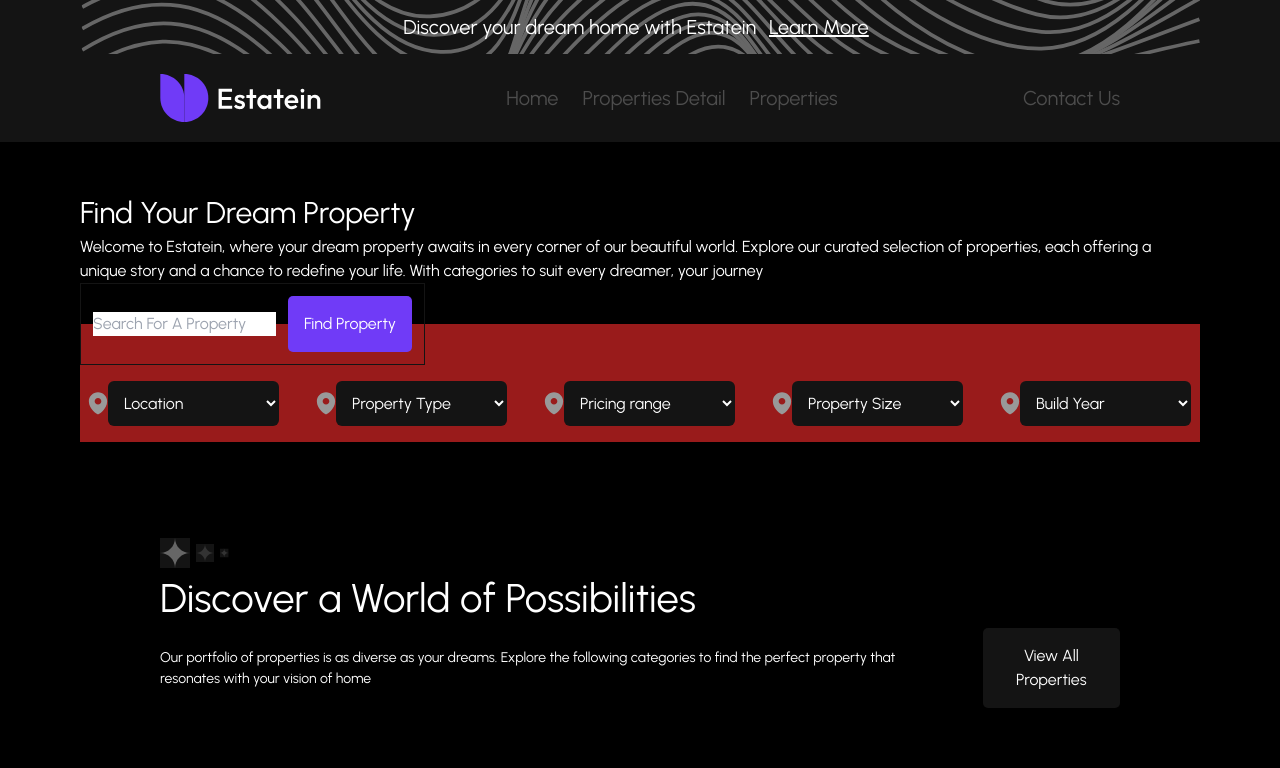
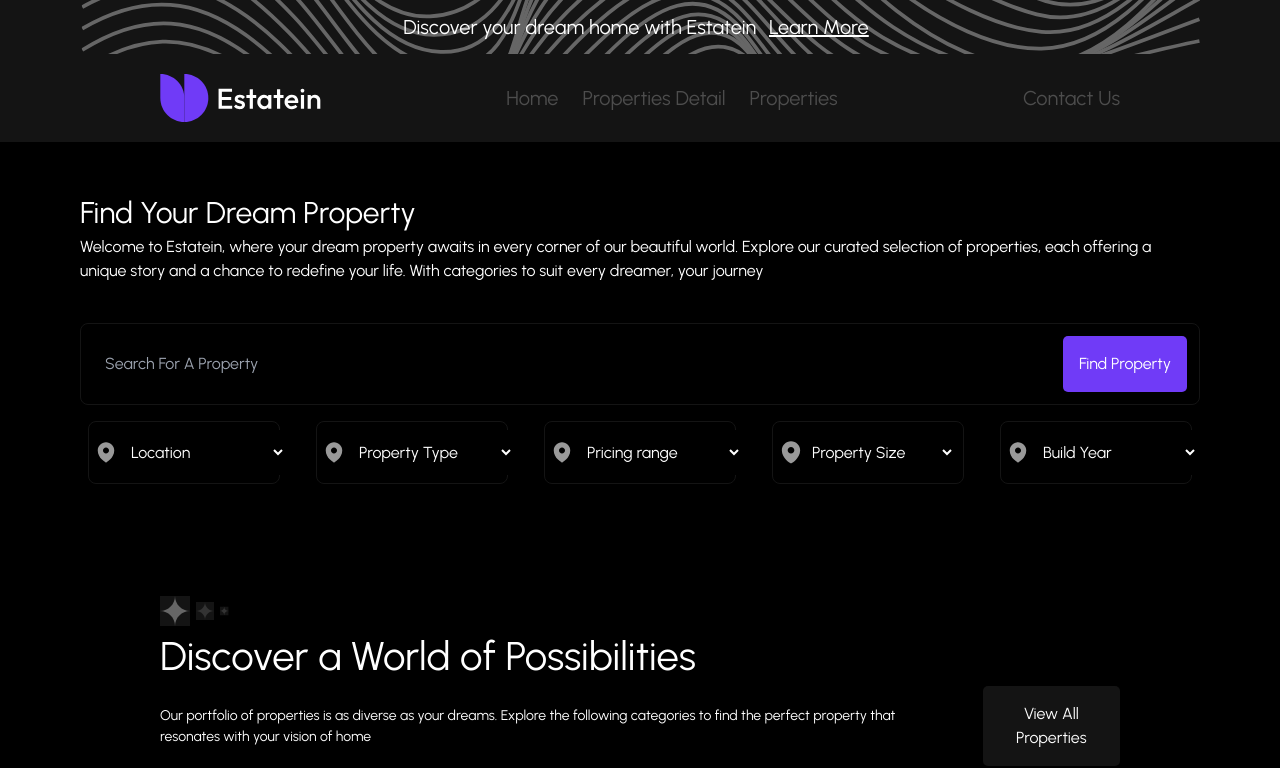
Before and after one commit to devXcant/hotel, a Next.js app: page /Details in a window 1280 px wide. Shown: the top 768 px of the page. Built offline with nearby package versions, Linux system fonts and the light colour scheme.

Commit message:
finished property details

```diff
--- a/app/Details/page.tsx
+++ b/app/Details/page.tsx
@@ -14,37 +14,37 @@ const page = () => {
           Find Your Dream Property
         </h2>
         <p>Welcome to Estatein, where your dream property awaits in every corner of our beautiful world. Explore our curated selection of properties, each offering a unique story and a chance to redefine your life. With categories to suit every dreamer, your journey </p>
-        <fieldset className="bg-red-800">
-          <legend className="border border-grey-8">
+        <fieldset className="mt-10">
+          <legend className="border border-grey-8 w-full rounded-lg">
             <div className="flex flex-row justify-between gap-3 m-3 items-center">
-              <input type="text" placeholder="Search For A Property" />
+              <input type="text" placeholder="Search For A Property" className="p-3 rounded-lg bg-inherit" />
               <Button type='submit' title='Find Property' variant="bg-purple-60 hover:bg-purple-20"/>
             </div>
           </legend>
 
           <div>
             <div className='grid grid-cols-5 gap-5 my-4'>
-                            <div className='flex flex-row justify-brtween items-center mx-2'>
-                              <Image src={Locator} width={20} height={20} alt="" />
-                              <select name="inquiryType" id="inquiryType" className='p-3 bg-grey-8 rounded-md'>
+                            <div className='flex flex-row justify-between items-center mx-2 border border-grey-8 rounded-lg p-2'>
+                              <Image src={Locator} width={20} height={20} alt=""/>
+                              <select name="inquiryType" id="inquiryType" className='p-3 bg-black rounded-md'>
                                 <option value="general">Location</option>
                                 <option value="technical">Technical Support</option>
                                 <option value="billing">Billing Inquiry</option>
                               </select>
                               </div>
 
-                            <div className='flex flex-row justify-brtween items-center mx-2'>
-                              <Image src={Locator} width={20} height={20} alt="" />
-                              <select name="inquiryType" id="inquiryType" className='p-3 bg-grey-8 rounded-md'>
+                            <div className='flex flex-row justify-between items-center mx-2 border border-grey-8 rounded-lg p-2'>
+                              <Image src={Locator} width={20} height={20} alt=""/>
+                              <select name="inquiryType" id="inquiryType" className='p-3 bg-black rounded-md'>
                                 <option value="general">Property Type</option>
                                 <option value="technical">Technical Support</option>
                                 <option value="billing">Billing Inquiry</option>
                               </select>
                             </div>
 
-                            <div className='flex flex-row justify-brtween items-center mx-2'>
-                              <Image src={Locator} width={20} height={20} alt="" />
-                              <select name="hearAbout" id="hearAbout" className='p-3 bg-grey-8 rounded-md'>
+                            <div className='flex flex-row justify-between items-center mx-2 border border-grey-8 rounded-lg p-2'>
+                              <Image src={Locator} width={20} height={20} alt=""/>
+                              <select name="hearAbout" id="hearAbout" className='p-3 bg-black rounded-md'>
                                 <option value="general">
                                   Pricing range
                                 </option>
@@ -53,18 +53,18 @@ const page = () => {
                               </select>
                             </div>
 
-                            <div className='flex flex-row justify-brtween items-center mx-2'>
-                              <Image src={Locator} width={20} height={20} alt="" />
-                              <select name="inquiryType" id="inquiryType" className='p-3 bg-grey-8 rounded-md'>
+                            <div className='flex flex-row justify-between items-center mx-2 border border-grey-8 rounded-lg p-2'>
+                              <Image src={Locator} width={20} height={20} alt=""/>
+                              <select name="inquiryType" id="inquiryType" className='bg-black rounded-md'>
                                 <option value="general">Property Size</option>
                                 <option value="technical">Technical Support</option>
                                 <option value="billing">Billing Inquiry</option>
                               </select>
                               </div>
 
-                              <div className='flex flex-row justify-brtween items-center mx-2'>
-                              <Image src={Locator} width={20} height={20} alt="" />
-                              <select name="inquiryType" id="inquiryType" className='p-3 bg-grey-8 rounded-md'>
+                              <div className='flex flex-row justify-between items-center mx-2 border border-grey-8 rounded-lg p-2'>
+                              <Image src={Locator} width={20} height={20} alt=""/>
+                              <select name="inquiryType" id="inquiryType" className='p-3 bg-black rounded-md'>
                                 <option value="general">Build Year</option>
                                 <option value="technical">Technical Support</option>
                                 <option value="billing">Billing Inquiry</option>
```
